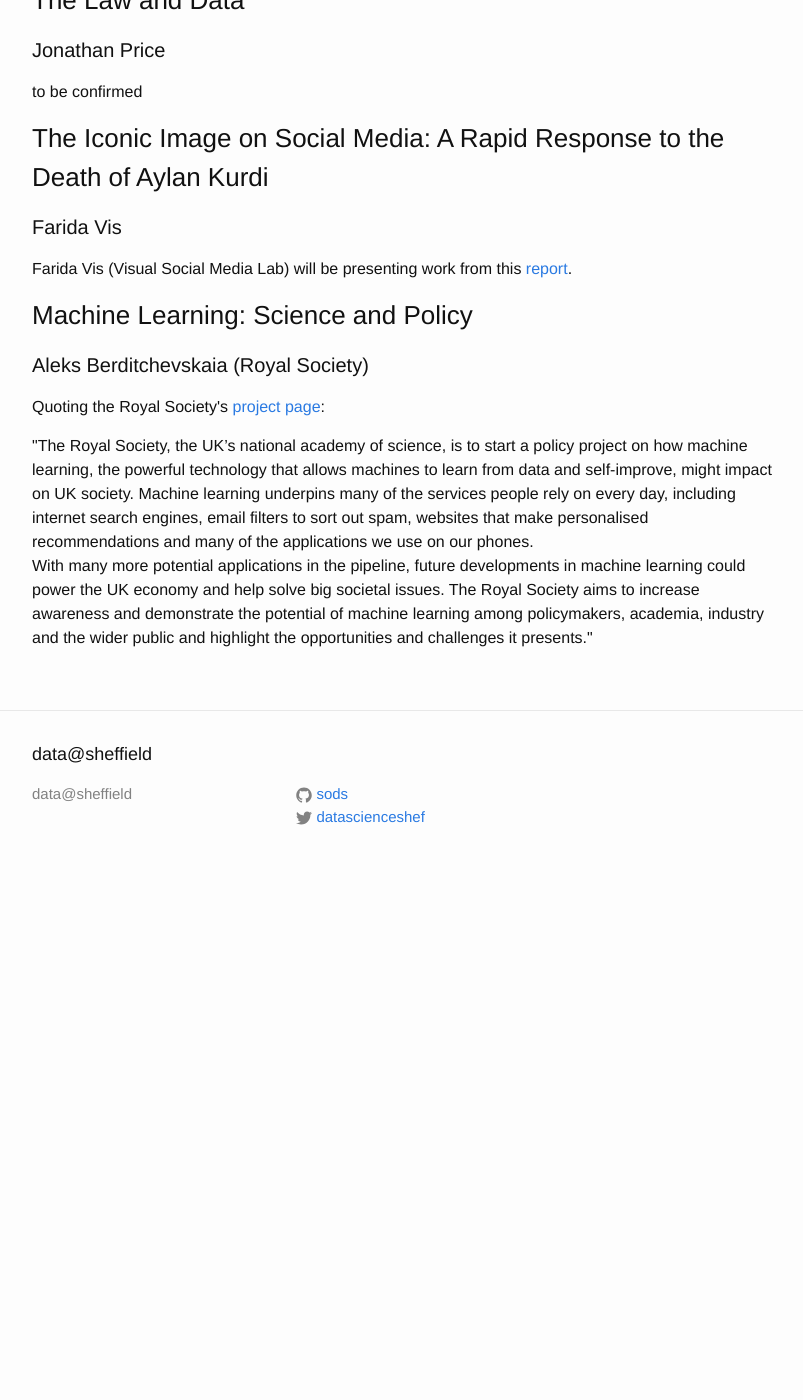
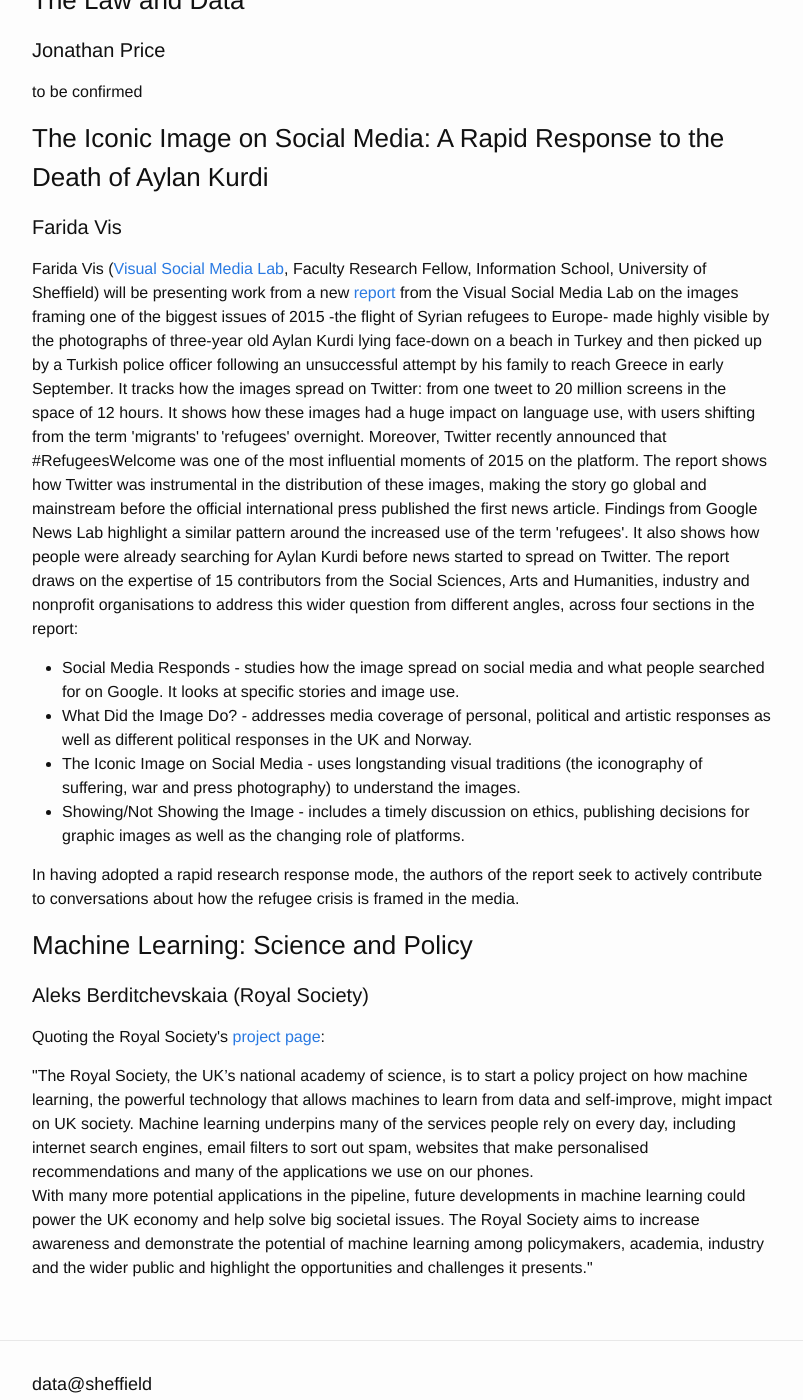
Before and after one commit to sods/das2015, a Jekyll site: the page built from schedule.html, in a window 1280 px wide and 1400 px high, scrolled down 3124 px. Shown: the whole window, without its empty margins (238-1041 px from the left). Built offline with Jekyll 4.4.1, drawn with Linux system fonts in a browser that asks for light colours; before the commit the page ends 4012 px from its top, so only the background shows below that.

Commit message:
Farida's abstract

```diff
--- a/schedule.html
+++ b/schedule.html
@@ -53,8 +53,18 @@ for wider analysis poses serious privacy concerns. Differential Privacy is a sys
 
 <h4>Farida Vis</h4>
 
-<p>Farida Vis (Visual Social Media Lab) will be presenting
-work from this <a href="http://visualsocialmedialab.org/blog/the-iconic-image-on-social-media-a-rapid-response-to-the-death-of-aylan-kurdi">report</a>.</p>
+<p>Farida Vis (<a href="http://visualsocialmedialab.org/">Visual Social Media Lab</a>, Faculty Research Fellow, Information School, University of Sheffield) will be presenting work from a new <a href="http://visualsocialmedialab.org/blog/the-iconic-image-on-social-media-a-rapid-response-to-the-death-of-aylan-kurdi">report</a> from the Visual Social Media Lab on the images framing one of the biggest issues of 2015 -the flight of Syrian refugees to Europe- made highly visible by the photographs of three-year old Aylan Kurdi lying face-down on a beach in Turkey and then picked up by a Turkish police officer following an unsuccessful attempt by his family to reach Greece in early September. It tracks how the images spread on Twitter: from one tweet to 20 million screens in the space of 12 hours. It shows how these images had a huge impact on language use, with users shifting from the term 'migrants' to 'refugees' overnight. Moreover, Twitter recently announced that #RefugeesWelcome was one of the most influential moments of 2015 on the platform. The report shows how Twitter was instrumental in the distribution of these images, making the story go global and mainstream before the official international press published the first news article. Findings from Google News Lab highlight a similar pattern around the increased use of the term 'refugees'. It also shows how people were already searching for Aylan Kurdi before news started to spread on Twitter.
+
+The report draws on the expertise of 15 contributors from the Social Sciences, Arts and Humanities, industry and nonprofit organisations to address this wider question from different angles, across four sections in the report:
+
+<ul>
+<li>Social Media Responds - studies how the image spread on social media and what people searched for on Google. It looks at specific stories and image use.</li>
+<li>What Did the Image Do? - addresses media coverage of personal, political and artistic responses as well as different political responses in the UK and Norway.</li>
+<li>The Iconic Image on Social Media - uses longstanding visual traditions (the iconography of suffering, war and press photography) to understand the images. </li>
+<li>Showing/Not Showing the Image - includes a timely discussion on ethics, publishing decisions for graphic images as well as the changing role of platforms.</li>
+</ul>
+
+In having adopted a rapid research response mode, the authors of the report seek to actively contribute to conversations about how the refugee crisis is framed in the media. </p>
 
 <h3>Machine Learning: Science and Policy</h3>
 <h4>Aleks Berditchevskaia (Royal Society)</h4>
```
